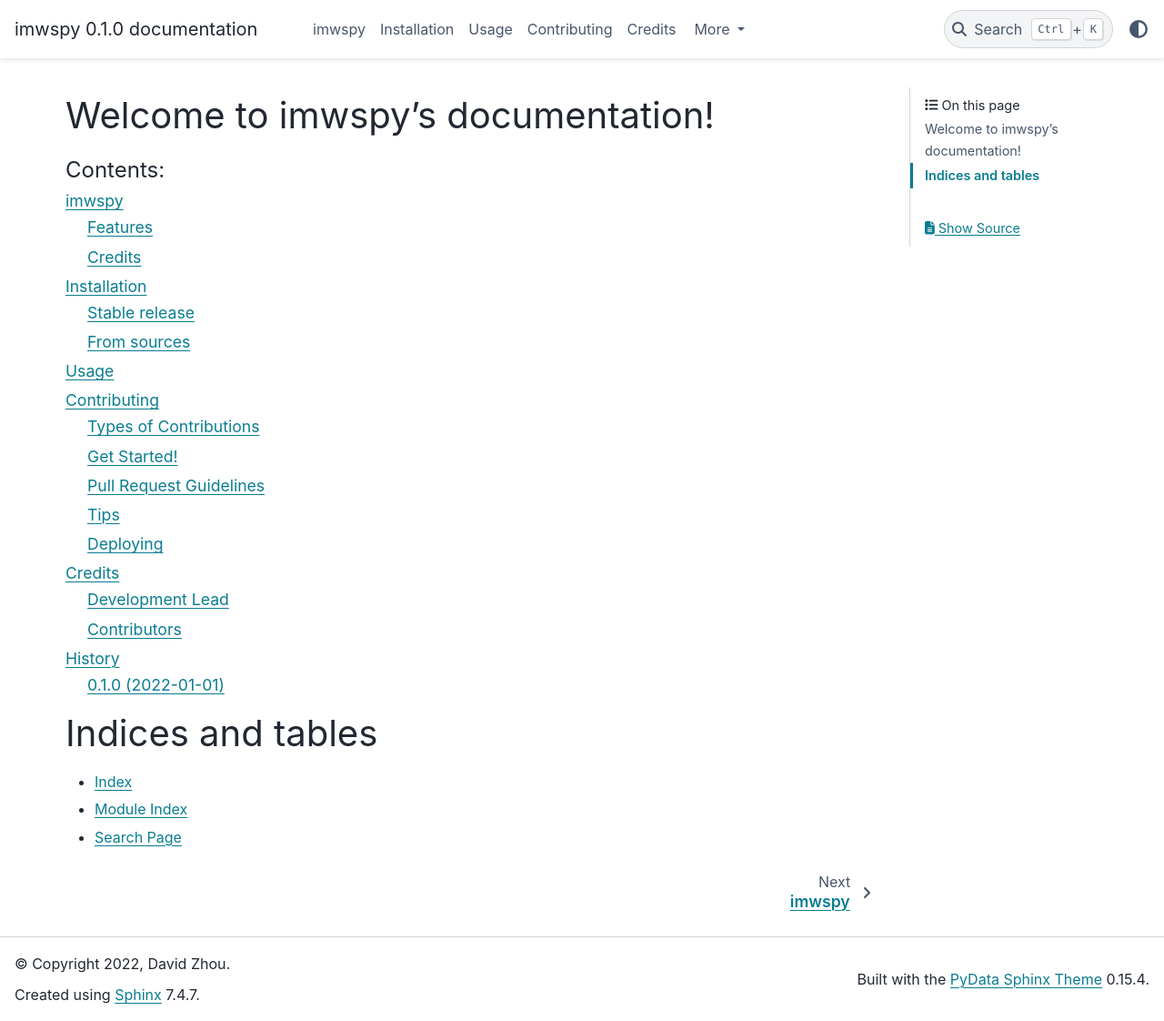
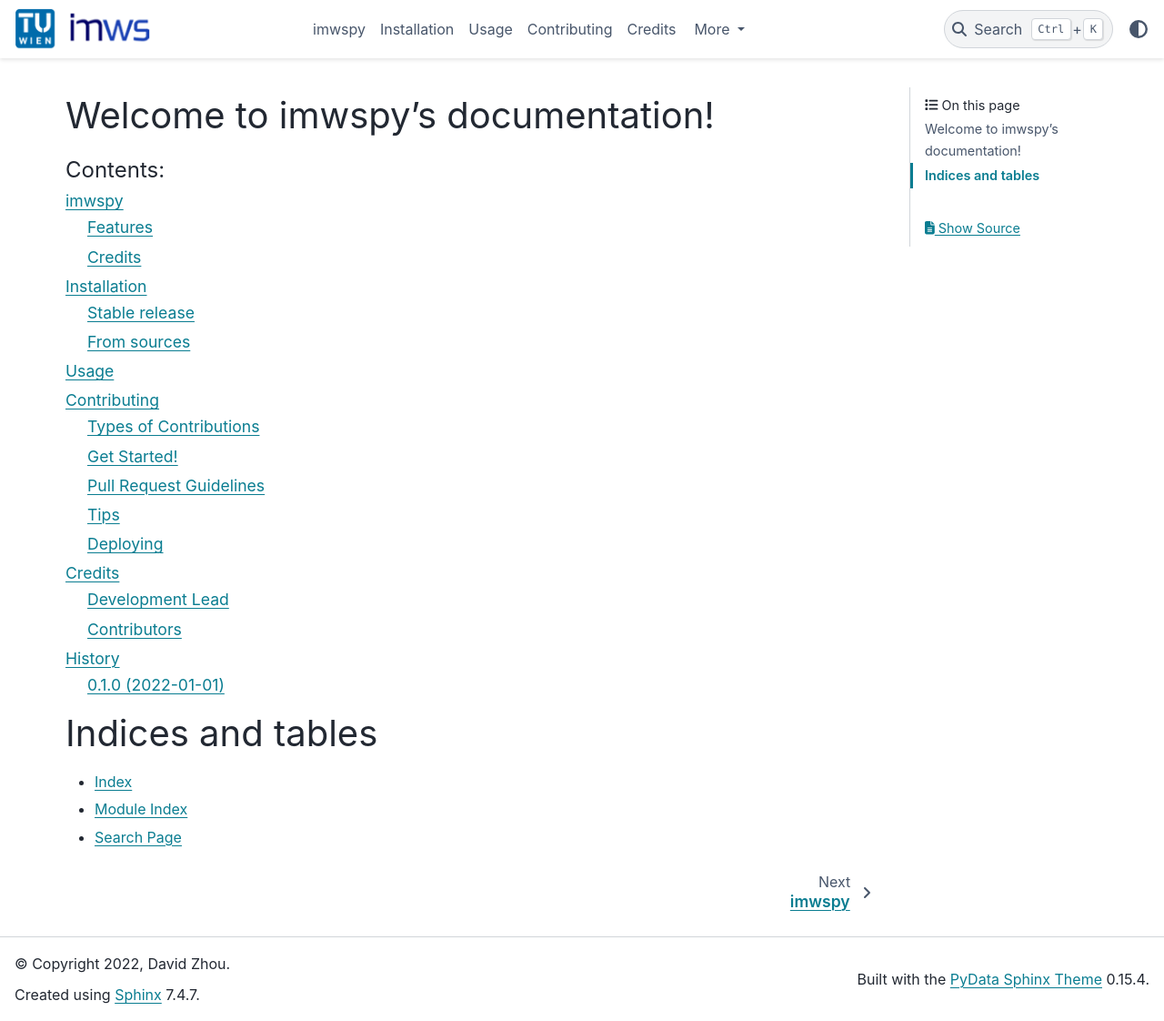
Before and after one commit to DavidNaizheZhou/imwspy, a Sphinx documentation site: the page built from docs/index.rst, in a window 1280 px wide and 1122 px high. Shown: the whole window at 91% size. Built offline with Sphinx 7.4.7 and the PyData theme 0.15.4, drawn with Linux system fonts in a browser that asks for light colours; pages that are not in the unit, such as notebooks, are missing from menus.

Commit message:
documentation

```diff
--- a/docs/conf.py
+++ b/docs/conf.py
@@ -86,6 +86,7 @@
 
 # html_theme = 'alabaster'
 html_theme = 'pydata_sphinx_theme'
+html_theme_path = ["_themes", ]
 
 # Theme options are theme-specific and customize the look and feel of a
 # theme further.  For a list of options available for each theme, see the
@@ -97,7 +98,7 @@
 # relative to this directory. They are copied after the builtin static files,
 # so a file named "default.css" will overwrite the builtin "default.css".
 html_static_path = ['_static']
-
+html_logo = "_static/img/imws-logo_tu.png"
 
 # -- Options for HTMLHelp output ---------------------------------------
 
```
Also changed, not shown: docs/_static/img/bi-logo.png (added), docs/_static/img/imws-logo.png (added), docs/_static/img/imws-logo_tu.png (added), docs/_static/img/tu-logo_bi.png (added).
